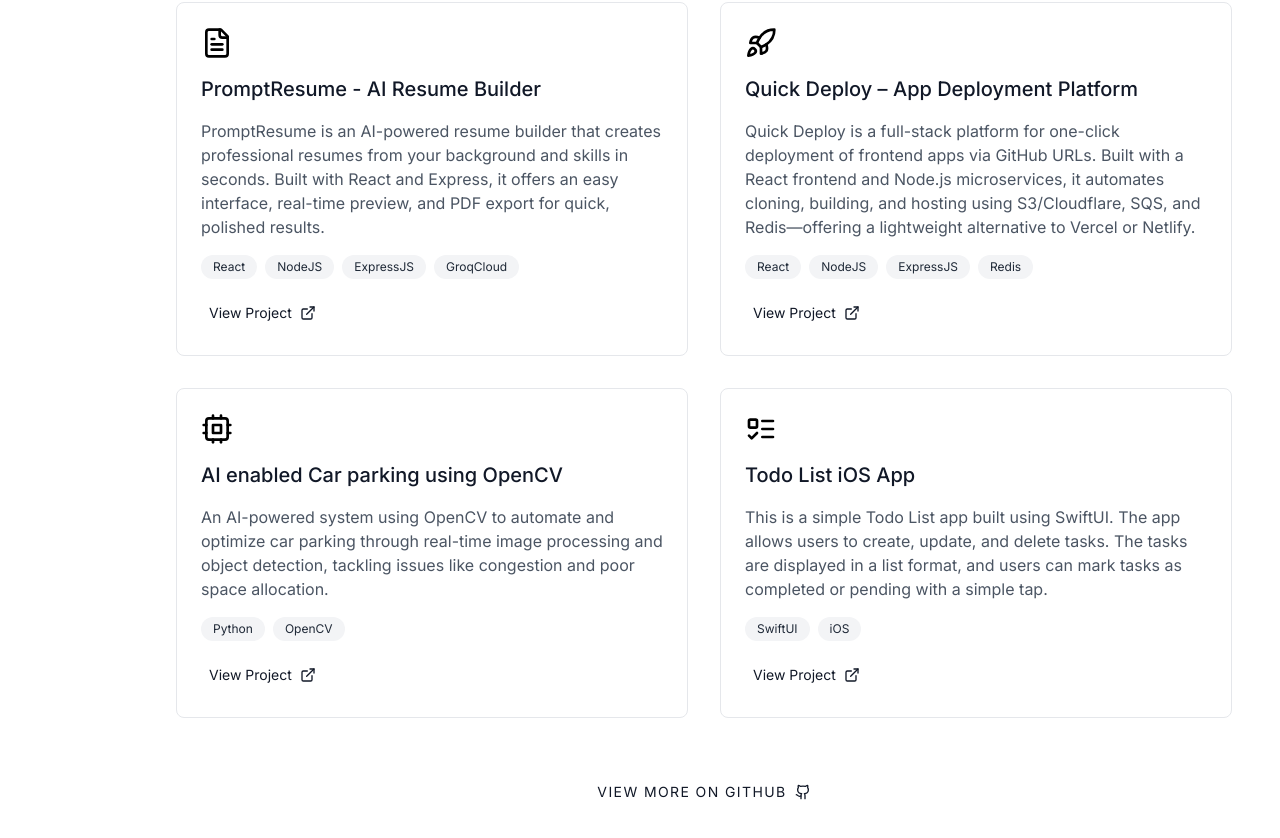
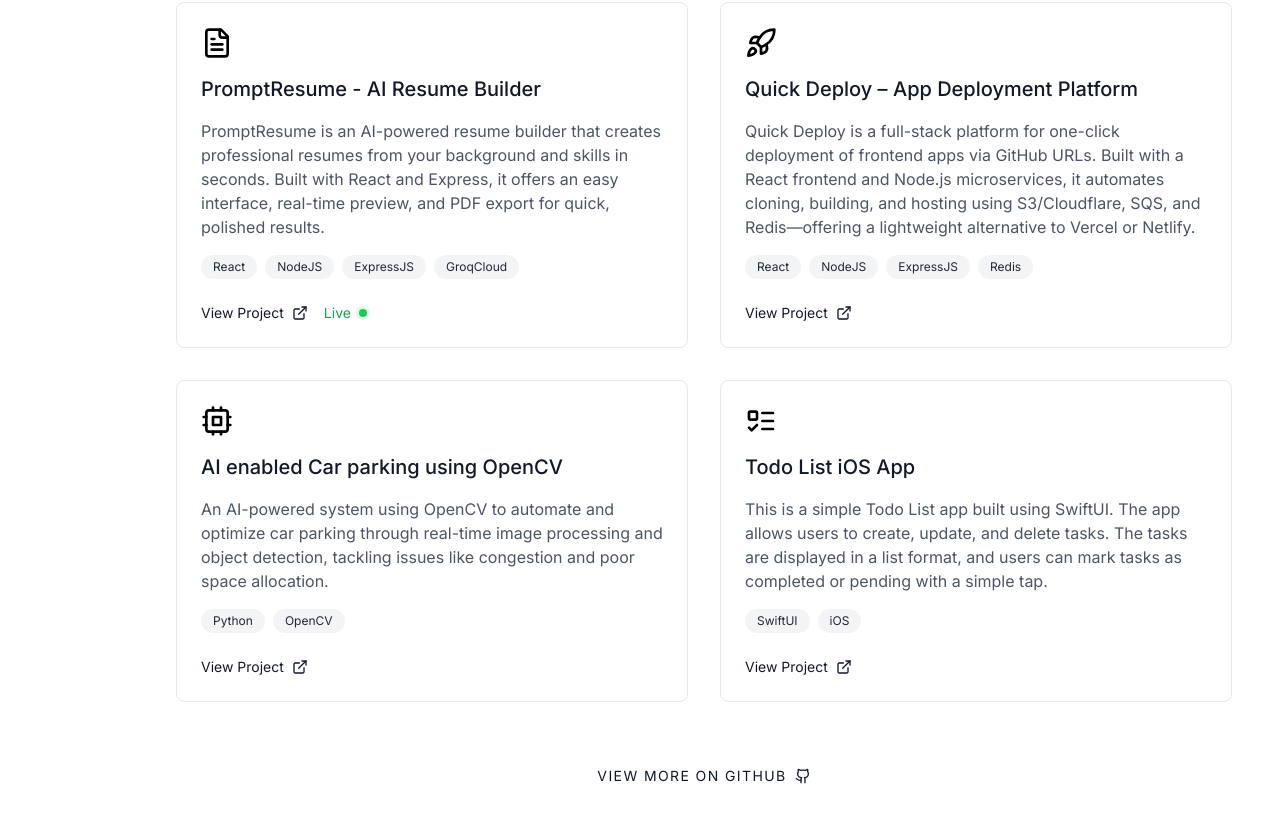
Before and after one commit to shaileshhariharan/shaileshhariharan.github.io, a React (Vite) app in the folder portfolio_ui/: page / in a window 1280 px wide. Shown: the part 1018-1856 px from the top of the page. Built offline with nearby package versions, Linux system fonts and the light colour scheme.

Commit message:
ENH: Added live links

```diff
--- a/portfolio_ui/src/components/Hero.tsx
+++ b/portfolio_ui/src/components/Hero.tsx
@@ -25,7 +25,7 @@
 
         <div className="max-w-2xl">
           <p className="text-xl md:text-2xl font-light mb-6">
-            Full Stack | Python | ML & AI
+            Full Stack | Python | AI & ML
           </p>
 
           <p className="text-base md:text-lg text-gray-600 dark:text-gray-400 mb-12 leading-relaxed">
--- a/portfolio_ui/src/components/ProjectCard.tsx
+++ b/portfolio_ui/src/components/ProjectCard.tsx
@@ -8,6 +8,7 @@
   technologies: string[];
   links: {
     github: string;
+    live?: string; // 👈 optional live link
   };
 }
 
@@ -37,14 +38,31 @@
           ))}
         </div>
 
+        <div className="flex gap-4 items-center pt-2">
           <a
             href={project.links.github}
             target="_blank"
             rel="noopener noreferrer"
-          className="inline-flex items-center p-2 text-sm text-gray-900 hover:text-gray-600 dark:text-gray-200 dark:hover:text-gray-100  transition-colors duration-300"
+            className="inline-flex items-center text-sm text-gray-900 hover:text-gray-600 dark:text-gray-200 dark:hover:text-gray-100 transition-colors duration-300"
           >
             View Project <ExternalLink className="w-4 h-4 ml-2" />
           </a>
+
+          {project.links.live && (
+            <a
+              href={project.links.live}
+              target="_blank"
+              rel="noopener noreferrer"
+              className="inline-flex items-center text-sm text-green-600 hover:text-green-400 dark:text-green-400 dark:hover:text-green-300 transition-colors duration-300"
+            >
+              Live
+              <span className="relative flex h-2 w-2 ml-2">
+                <span className="animate-ping absolute inline-flex h-full w-full rounded-full bg-green-400 opacity-75"></span>
+                <span className="relative inline-flex rounded-full h-2 w-2 bg-green-500"></span>
+              </span>
+            </a>
+          )}
+        </div>
       </div>
     </div>
   );
--- a/portfolio_ui/src/components/Projects.tsx
+++ b/portfolio_ui/src/components/Projects.tsx
@@ -12,6 +12,7 @@
       technologies: ["React", "NodeJS", "ExpressJS", "GroqCloud"],
       links: {
         github: "https://github.com/shaileshhariharan/prompt_resume",
+        live: "https://prompt-resume-tau.vercel.app",
       },
       icon: FileText,
     },
```
Lines whose indentation alone changed are shown as unchanged.
